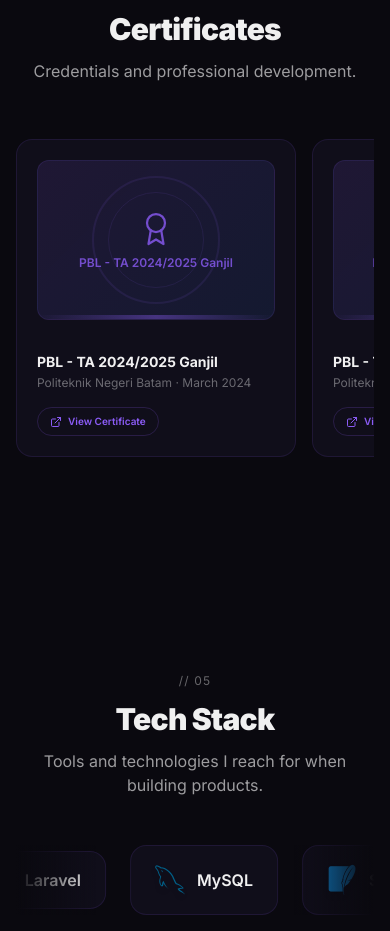
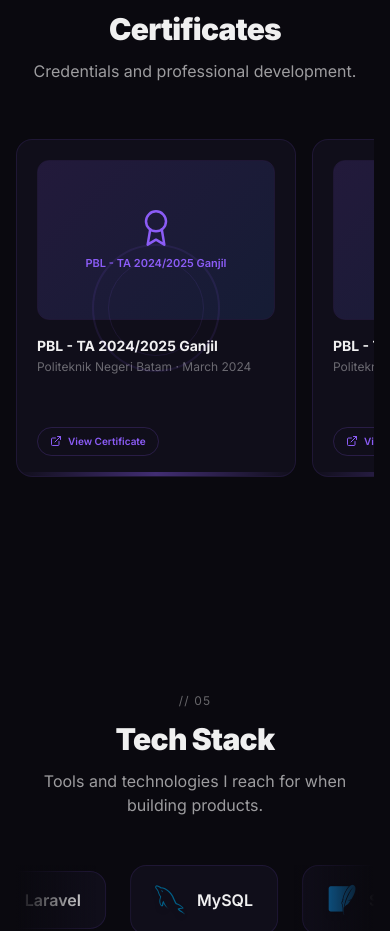
Before and after one commit to Reynoldsteven/Portofolio_reynold, a Next.js app: page / in a window 390 px wide. Shown: the part 4600-5531 px from the top of the page. Built offline with nearby package versions, Linux system fonts and the light colour scheme.

Commit message:
fix: certificate badge visible on mobile, uniform card height

```diff
--- a/src/components/sections/Certificates.tsx
+++ b/src/components/sections/Certificates.tsx
@@ -11,9 +11,8 @@ export function Certificates() {
   const isSlider = certificates.length > 3;
   const scrollRef = useRef<HTMLDivElement>(null);
 
-  // Drag-to-scroll state
   const [isDragging, setIsDragging] = useState(false);
-  const [startX, setStartX] = useState(0);
+  const [startX, setStartX]         = useState(0);
   const [scrollLeft, setScrollLeft] = useState(0);
 
   const onPointerDown = (e: React.PointerEvent) => {
@@ -26,8 +25,8 @@ export function Certificates() {
   const onPointerMove = (e: React.PointerEvent) => {
     if (!isDragging || !scrollRef.current || !isSlider) return;
     e.preventDefault();
-    const x = e.pageX - scrollRef.current.offsetLeft;
-    const walk = (x - startX) * 2; // Drag multiplier
+    const x    = e.pageX - scrollRef.current.offsetLeft;
+    const walk = (x - startX) * 2;
     scrollRef.current.scrollLeft = scrollLeft - walk;
   };
 
@@ -42,7 +41,7 @@ export function Certificates() {
       />
 
       <div className="relative group/slider">
-        {/* Navigation Buttons (Desktop only, shows on hover) */}
+        {/* Navigation Buttons — desktop only */}
         {isSlider && (
           <>
             <button
@@ -62,6 +61,7 @@ export function Certificates() {
           </>
         )}
 
+        {/* Card track */}
         <div
           ref={scrollRef}
           onPointerDown={onPointerDown}
@@ -70,7 +70,7 @@ export function Certificates() {
           onPointerLeave={onPointerUp}
           className={
             isSlider
-              ? `flex w-full gap-4 overflow-x-auto pb-6 pt-2 select-none scroll-smooth [&::-webkit-scrollbar]:hidden [-ms-overflow-style:none] [scrollbar-width:none] ${
+              ? `flex w-full items-stretch gap-4 overflow-x-auto pb-6 pt-2 select-none scroll-smooth [&::-webkit-scrollbar]:hidden [-ms-overflow-style:none] [scrollbar-width:none] ${
                   isDragging ? "cursor-grabbing" : "cursor-grab snap-x snap-mandatory"
                 }`
               : "grid gap-4 sm:grid-cols-2 lg:grid-cols-3"
@@ -85,19 +85,18 @@ export function Certificates() {
               viewport={{ once: true }}
               transition={{ delay: i * 0.08 }}
               whileHover={!isDragging ? { scale: 1.02, borderColor: "rgba(139,92,246,0.40)", y: -3 } : {}}
-              className={`group relative flex flex-col justify-between rounded-2xl border border-[var(--border-card)] bg-[var(--bg-card)] p-5 overflow-hidden ${
-                isSlider ? "min-w-[280px] sm:min-w-[320px] snap-center shrink-0" : ""
+              className={`group relative flex flex-col rounded-2xl border border-[var(--border-card)] bg-[var(--bg-card)] p-5 overflow-hidden ${
+                isSlider ? "w-[280px] sm:w-[320px] shrink-0 snap-center" : ""
               }`}
             >
-              {/* Top accent line on hover */}
+              {/* Top accent line */}
               <div className="absolute inset-x-0 top-0 h-0.5 rounded-t-2xl bg-accent-gradient opacity-0 transition-opacity duration-300 group-hover:opacity-100" />
 
-              {/* Certificate thumbnail — responsive:
-                  · cert.image  → gambar asli (semua device)
-                  · PDF         → iframe (laptop) / badge (HP mobile) */}
+              {/* ── Thumbnail area — fixed height 160px ── */}
+              <div className="mb-4 h-40 w-full shrink-0 overflow-hidden rounded-xl border border-[var(--border-card)] pointer-events-none">
                 {cert.image ? (
-                /* Gambar asli: tampil di semua device */
-                <div className="relative mb-4 h-40 w-full overflow-hidden rounded-xl border border-[var(--border-card)] bg-[var(--background)] pointer-events-none">
+                  /* Gambar asli */
+                  <div className="relative h-full w-full bg-[var(--background)]">
                     <Image
                       src={cert.image}
                       alt={cert.title}
@@ -106,59 +105,109 @@ export function Certificates() {
                       draggable={false}
                     />
                   </div>
-              ) : cert.credentialUrl.includes('.pdf') ? (
+                ) : cert.credentialUrl.includes(".pdf") ? (
                   <>
-                  {/* ── Desktop (md+): iframe PDF preview ── */}
-                  <div className="hidden md:flex relative mb-4 h-40 w-full overflow-hidden rounded-xl border border-[var(--border-card)] bg-white pointer-events-none items-center justify-center">
+                    {/* Desktop: iframe PDF */}
+                    <div className="hidden md:flex h-full w-full bg-white items-center justify-center relative">
                       <iframe
                         src={cert.credentialUrl + "&view=FitH&scrollbar=0"}
                         className="w-[120%] h-[150%] origin-top -mt-4 border-none scale-90"
                         tabIndex={-1}
                         scrolling="no"
                       />
-                    <div className="absolute inset-0 bg-transparent" />
+                      <div className="absolute inset-0" />
                     </div>
 
-                  {/* ── Mobile: badge bergaya (iframe tidak support di HP) ── */}
+                    {/* Mobile: badge */}
                     <div
-                    className="flex md:hidden relative mb-4 h-40 w-full overflow-hidden rounded-xl border border-[var(--border-card)] pointer-events-none flex-col items-center justify-center gap-2"
-                    style={{ background: "linear-gradient(135deg, rgba(139,92,246,0.12) 0%, rgba(59,130,246,0.10) 100%)" }}
+                      className="flex md:hidden h-full w-full flex-col items-center justify-center gap-2"
+                      style={{
+                        background:
+                          "linear-gradient(135deg, rgba(139,92,246,0.15) 0%, rgba(59,130,246,0.12) 100%)",
+                      }}
                     >
-                    <div className="absolute inset-0 flex items-center justify-center opacity-10">
-                      <div className="w-32 h-32 rounded-full border-2 border-[#8b5cf6]" />
-                      <div className="absolute w-24 h-24 rounded-full border border-[#8b5cf6]" />
+                      {/* Ring decorations */}
+                      <div className="absolute inset-0 flex items-center justify-center opacity-10 pointer-events-none">
+                        <div className="h-32 w-32 rounded-full border-2 border-[#8b5cf6]" />
+                        <div className="absolute h-24 w-24 rounded-full border border-[#8b5cf6]" />
                       </div>
-                    <svg xmlns="http://www.w3.org/2000/svg" width="36" height="36" viewBox="0 0 24 24" fill="none" stroke="#8b5cf6" strokeWidth="1.5" strokeLinecap="round" strokeLinejoin="round" className="relative z-10 opacity-80">
-                      <circle cx="12" cy="8" r="6"/><path d="M15.477 12.89 17 22l-5-3-5 3 1.523-9.11"/>
+                      {/* Seal icon */}
+                      <svg
+                        xmlns="http://www.w3.org/2000/svg"
+                        width="40"
+                        height="40"
+                        viewBox="0 0 24 24"
+                        fill="none"
+                        stroke="#8b5cf6"
+                        strokeWidth="1.5"
+                        strokeLinecap="round"
+                        strokeLinejoin="round"
+                        className="relative z-10"
+                      >
+                        <circle cx="12" cy="8" r="6" />
+                        <path d="M15.477 12.89 17 22l-5-3-5 3 1.523-9.11" />
                       </svg>
-                    <span className="relative z-10 text-xs font-semibold text-[#8b5cf6] opacity-80 text-center px-4 leading-tight">
+                      {/* Title in badge */}
+                      <span className="relative z-10 text-[11px] font-semibold text-[#8b5cf6] text-center px-4 leading-snug line-clamp-2">
                         {cert.title}
                       </span>
+                      {/* Bottom ribbon */}
                       <div className="absolute bottom-0 inset-x-0 h-1 bg-gradient-to-r from-transparent via-[#8b5cf6] to-transparent opacity-40" />
                     </div>
                   </>
-              ) : null}
+                ) : (
+                  /* No image, no PDF → plain badge */
+                  <div
+                    className="h-full w-full flex flex-col items-center justify-center gap-2"
+                    style={{
+                      background:
+                        "linear-gradient(135deg, rgba(139,92,246,0.15) 0%, rgba(59,130,246,0.12) 100%)",
+                    }}
+                  >
+                    <svg
+                      xmlns="http://www.w3.org/2000/svg"
+                      width="40"
+                      height="40"
+                      viewBox="0 0 24 24"
+                      fill="none"
+                      stroke="#8b5cf6"
+                      strokeWidth="1.5"
+                      strokeLinecap="round"
+                      strokeLinejoin="round"
+                    >
+                      <circle cx="12" cy="8" r="6" />
+                      <path d="M15.477 12.89 17 22l-5-3-5 3 1.523-9.11" />
+                    </svg>
+                  </div>
+                )}
+              </div>
 
-              <div className="pointer-events-none mt-auto pt-4">
-                <h3 className="mb-1 text-sm font-bold text-[var(--fg-heading)] leading-snug">
+              {/* ── Text content — grows to fill remaining space ── */}
+              <div className="flex flex-1 flex-col">
+                <h3 className="mb-1 text-sm font-bold text-[var(--fg-heading)] leading-snug line-clamp-2">
                   {cert.title}
                 </h3>
-                <p className="mb-4 text-xs text-[var(--fg-muted)]">
+                <p className="mb-4 text-xs text-[var(--fg-muted)] line-clamp-2">
                   {cert.issuer} · {cert.date}
                 </p>
-              </div>
 
+                {/* Button pinned to bottom */}
+                <div className="mt-auto">
                   {cert.credentialUrl !== "#" && (
                     <a
                       href={cert.credentialUrl}
                       target="_blank"
                       rel="noopener noreferrer"
                       onClick={(e) => { if (isDragging) e.preventDefault(); }}
-                  className={`flex w-fit items-center gap-1.5 rounded-full border border-[rgba(139,92,246,0.20)] px-3 py-1.5 text-[10px] font-semibold text-[#8b5cf6] hover:bg-[rgba(139,92,246,0.08)] transition-colors ${isDragging ? 'pointer-events-none' : ''}`}
+                      className={`inline-flex items-center gap-1.5 rounded-full border border-[rgba(139,92,246,0.20)] px-3 py-1.5 text-[10px] font-semibold text-[#8b5cf6] hover:bg-[rgba(139,92,246,0.08)] transition-colors ${
+                        isDragging ? "pointer-events-none" : ""
+                      }`}
                     >
                       <ExternalLink size={12} /> View Certificate
                     </a>
                   )}
+                </div>
+              </div>
             </motion.div>
           ))}
         </div>
```
Lines whose indentation alone changed are shown as unchanged.
